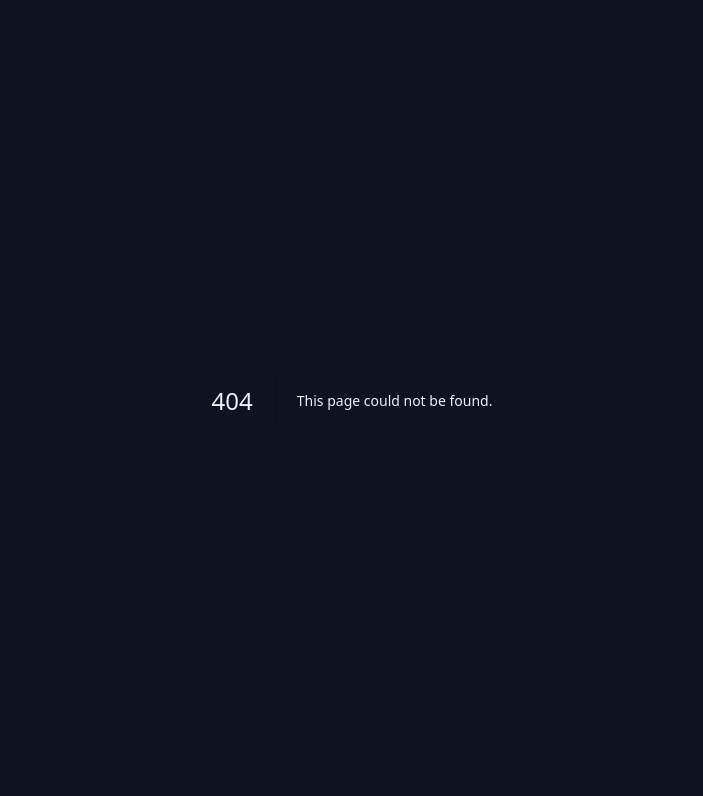
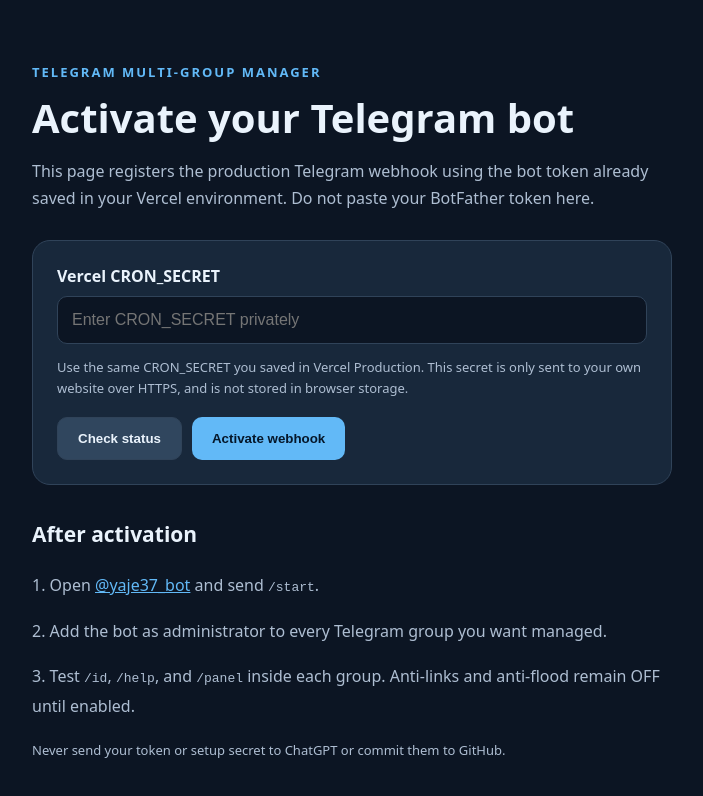
Before and after one commit to jeromeitable37-alt/telegram-bot, a Next.js app: page /setup in a window 1280 px wide. Before the commit this address had no page. Shown: the top 796 px of the page, without its empty margins (288-991 px from the left). Built offline with nearby package versions, Linux system fonts and the light colour scheme.

Commit message:
Add protected Telegram webhook activation page

```diff
--- /dev/null
+++ b/app/setup/page.js
@@ -0,0 +1,63 @@
+'use client';
+
+import { useState } from 'react';
+
+const bg='#0c1523', surface='#18283b', border='#304359', fg='#eaf3fc', muted='#aebed2', accent='#62b9f7';
+export default function SetupPage() {
+  const [secret,setSecret]=useState('');
+  const [busy,setBusy]=useState(false);
+  const [status,setStatus]=useState(null);
+  const [error,setError]=useState('');
+  async function run(method) {
+    if (!secret.trim() || busy) return;
+    setBusy(true);
+    setError('');
+    setStatus(null);
+    try {
+      const response=await fetch('/api/setup/webhook',{
+        method,
+        headers:{Authorization:'Bearer '+secret.trim()},
+        cache:'no-store'
+      });
+      const data=await response.json();
+      if (!response.ok || !data.ok) throw new Error(data.error || 'Setup request failed.');
+      setStatus(data);
+    } catch(err) {
+      setError(err.message || 'Connection failed.');
+    } finally {
+      setBusy(false);
+    }
+  }
+  return <main style={{background:bg,color:fg,minHeight:'100vh',padding:'50px 18px'}}>
+    <div style={{maxWidth:640,margin:'auto'}}>
+      <p style={{color:accent,letterSpacing:2,fontSize:13,fontWeight:800}}>TELEGRAM MULTI-GROUP MANAGER</p>
+      <h1 style={{fontSize:'clamp(28px,5vw,40px)',lineHeight:1.2,margin:'12px 0'}}>Activate your Telegram bot</h1>
+      <p style={{color:muted,lineHeight:1.7}}>This page registers the production Telegram webhook using the bot token already saved in your Vercel environment. Do not paste your BotFather token here.</p>
+      <section style={{border:'1px solid '+border,background:surface,borderRadius:18,padding:24,marginTop:28}}>
+        <label htmlFor="secret" style={{display:'block',fontWeight:700,marginBottom:9}}>Vercel CRON_SECRET</label>
+        <input id="secret" type="password" autoComplete="off" spellCheck={false} value={secret} onChange={e=>setSecret(e.target.value)} placeholder="Enter CRON_SECRET privately"
+          style={{boxSizing:'border-box',background:bg,color:fg,padding:14,border:'1px solid '+border,borderRadius:10,fontSize:16,width:'100%'}}/>
+        <p style={{fontSize:13,color:muted,lineHeight:1.6}}>Use the same CRON_SECRET you saved in Vercel Production. This secret is only sent to your own website over HTTPS, and is not stored in browser storage.</p>
+        <div style={{display:'flex',flexWrap:'wrap',gap:10,marginTop:18}}>
+          <button disabled={!secret.trim()||busy} onClick={()=>run('GET')} style={{padding:'13px 20px',borderRadius:10,border:'1px solid '+border,color:fg,background:'#30465e',fontWeight:700,cursor:'pointer'}}>Check status</button>
+          <button disabled={!secret.trim()||busy} onClick={()=>run('POST')} style={{padding:'13px 20px',borderRadius:10,border:0,background:accent,color:'#05172a',fontWeight:800,cursor:'pointer'}}>{busy?'Connecting...':'Activate webhook'}</button>
+        </div>
+        {error&&<p role="alert" style={{padding:15,color:'#ffc4c4',background:'#5a2835',borderRadius:10,marginTop:18}}>{error}</p>}
+        {status&&<div role="status" style={{padding:16,background:'#183b36',borderRadius:10,marginTop:18,lineHeight:1.8}}>
+          <strong>{status.active?'✅ Telegram webhook is active':'⚠️ Webhook not active for this domain'}</strong>
+          <div>Bot: @{status.bot?.username||'unknown'}</div>
+          <div style={{overflowWrap:'anywhere'}}>Webhook URL: {status.webhookUrl||'Not registered'}</div>
+          <div>Pending Telegram updates: {status.pendingUpdates}</div>
+          {status.lastError&&<p style={{color:'#ffd0d0',overflowWrap:'anywhere'}}>Telegram last error: {status.lastError}</p>}
+        </div>}
+      </section>
+      <section style={{lineHeight:1.85,marginTop:30,color:muted}}>
+        <h2 style={{color:fg,fontSize:21}}>After activation</h2>
+        <p>1. Open <a href="https://t.me/yaje37_bot" style={{color:accent}}>@yaje37_bot</a> and send <code>/start</code>.</p>
+        <p>2. Add the bot as administrator to every Telegram group you want managed.</p>
+        <p>3. Test <code>/id</code>, <code>/help</code>, and <code>/panel</code> inside each group. Anti-links and anti-flood remain OFF until enabled.</p>
+        <p style={{fontSize:13}}>Never send your token or setup secret to ChatGPT or commit them to GitHub.</p>
+      </section>
+    </div>
+  </main>;
+}
```
Also changed, not shown: app/api/setup/webhook/route.js (added, +68 -0 lines).
